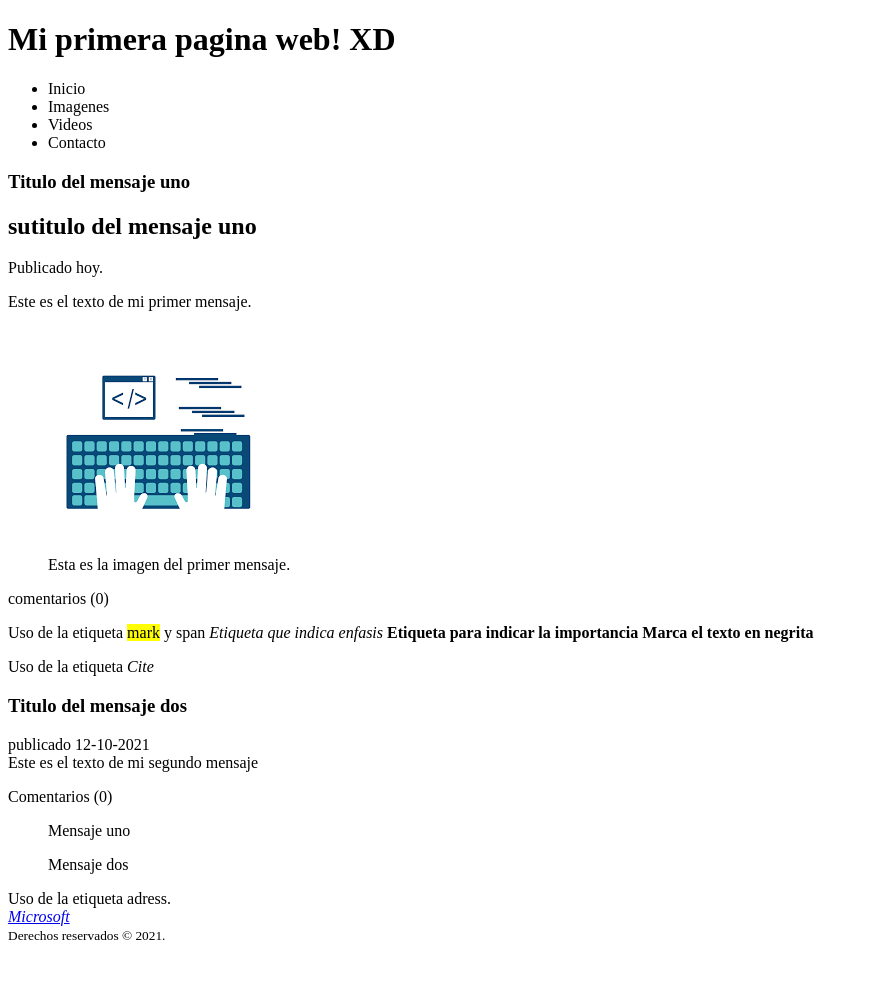
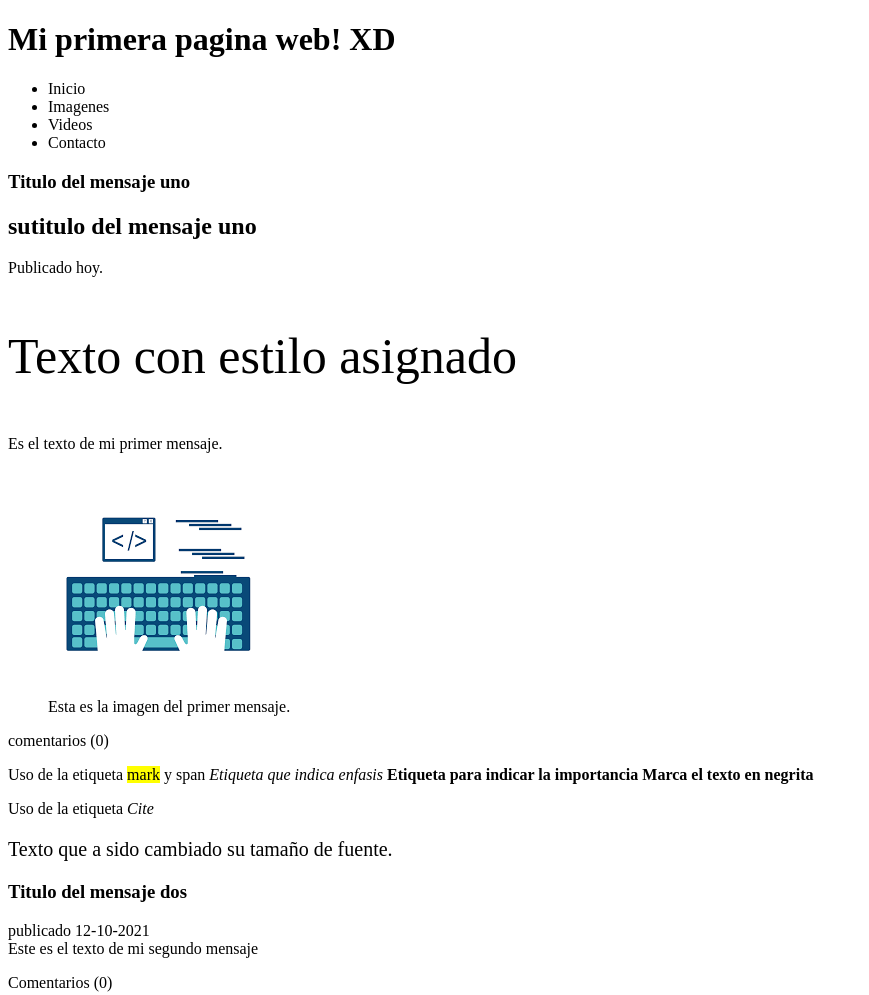
Before and after one commit to DexusJose/arenBits, a plain HTML site: page index.html in a window 1280 px wide. Shown: the top 995 px of the page, without its empty margins (0-869 px from the left). Before the commit the page ends 952 px from the top, so only its background shows below. Drawn offline with Linux system fonts and the light colour scheme; files that its build step writes are made by us from their sources.

Commit message:
Agregado la referencia especifica con id a css.

```diff
--- a/index.html
+++ b/index.html
@@ -6,7 +6,7 @@
 		<meta name="description" content = "Mi primera pagina web!"/>
 		<meta name= "keywords" content = "HTML5, CSS3, JAVASCRIPT"/>
 		<title>ArenBits</title>
-		<link rel = "stylesheet" href = "misestilos.css">
+		<link rel = "stylesheet" href = "./css/misestilos.css">
 	</head>
 
 	<body>
@@ -36,7 +36,9 @@
 
 				</header>
 
-				Este es el texto de mi primer mensaje.
+				<p id="texto1">Texto con estilo asignado</p>
+
+				Es el texto de mi primer mensaje.
 
 				<figure>
 					<img src="./imagenes/img-prueba.png">
@@ -61,6 +63,9 @@
 
 			</article>
 
+			<article>
+				<p style="font-size: 20px">Texto que a sido cambiado su tamaño de fuente.</p>
+			</article>
 			<article>
 				<header>
 					<h1>Titulo del mensaje dos</h1>
```
